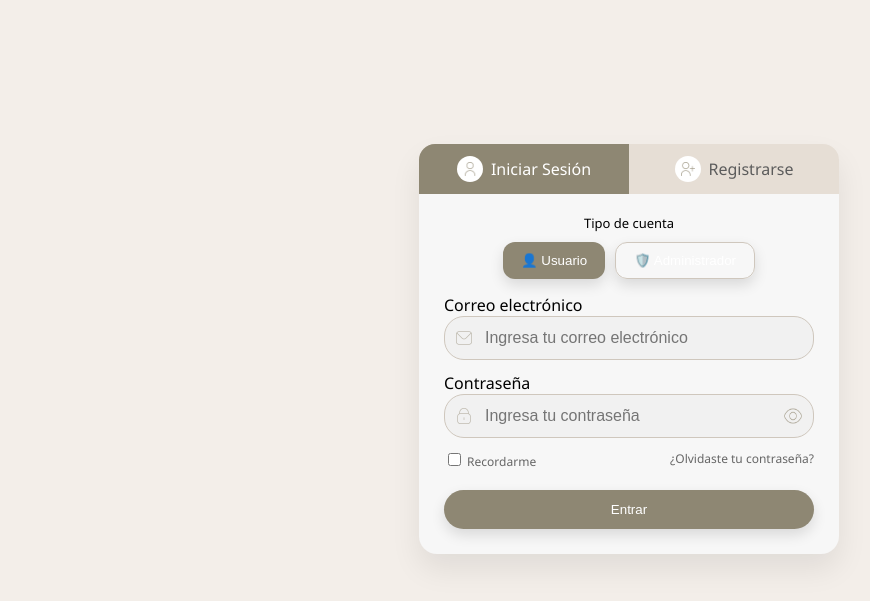
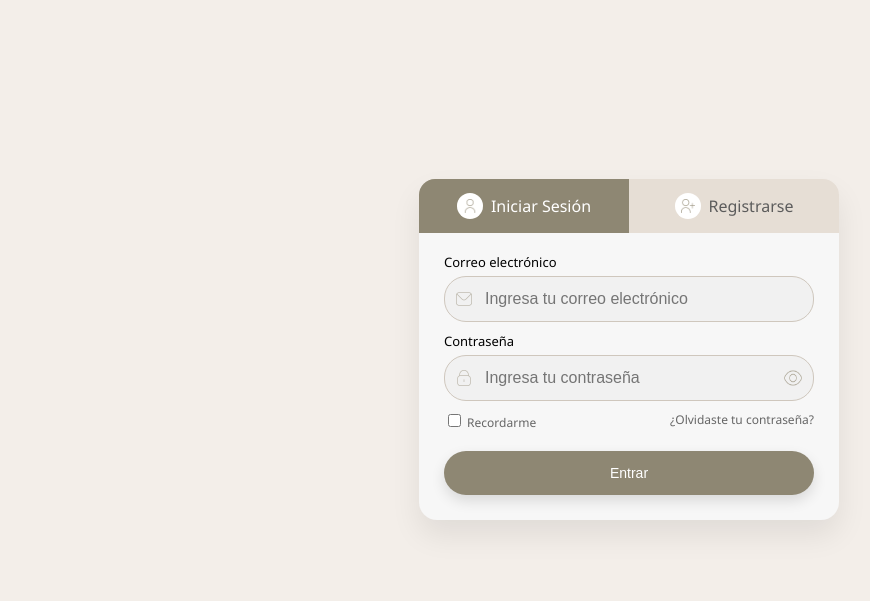
Before and after one commit to CNGamboardz/MoodCare, a website: page moodcare/public/login.html in a window 1280 px wide. Shown: the part 51-652 px from the top of the page, without its empty margins (11-881 px from the left). Drawn offline with Linux system fonts and the light colour scheme.

Commit message:
arreglitos

```diff
--- a/moodcare/public/login.html
+++ b/moodcare/public/login.html
@@ -17,7 +17,7 @@
 
   <div class="login-container">
 
-    <!-- 🔥 TABS -->
+    <!-- TABS -->
     <div class="login-tabs">
       <div class="login-tab active">
         <div class="login-icon-circle">
@@ -34,23 +34,15 @@
       </div>
     </div>
 
-    <!-- TIPO CUENTA -->
-    <p class="login-type-title">Tipo de cuenta</p>
-
-    <div class="login-type">
-      <button class="type-btn active">👤 Usuario</button>
-      <button class="type-btn">🛡️ Administrador</button>
-    </div>
-
     <!-- CORREO -->
-    <label>Correo electrónico</label>
+    <label class="login-label">Correo electrónico</label>
     <div class="login-input-box">
       <img src="image/registro_correo_icon.png" class="icon-left">
       <input id="correo" placeholder="Ingresa tu correo electrónico">
     </div>
 
     <!-- PASSWORD -->
-    <label>Contraseña</label>
+    <label class="login-label">Contraseña</label>
     <div class="login-input-box">
       <img src="image/registro_contraseña.png" class="icon-left">
 
@@ -65,6 +57,7 @@
       <span>¿Olvidaste tu contraseña?</span>
     </div>
 
+    <!-- BOTÓN -->
     <button class="login-btn" onclick="login()">Entrar</button>
 
   </div>
--- a/moodcare/public/styles.css
+++ b/moodcare/public/styles.css
@@ -1279,7 +1279,7 @@ body.register-page {
 }
 
 /* ========================= */
-/*        LOGIN PRO          */
+/*        LOGIN NUEVO        */
 /* ========================= */
 
 body.login-page {
@@ -1315,7 +1315,7 @@ body.login-page {
   box-shadow: 0 15px 30px rgba(0,0,0,0.08);
 }
 
-/* ================= TABS ================= */
+/* TABS */
 .login-tabs {
   display: flex;
   background: #E6DED5;
@@ -1330,7 +1330,7 @@ body.login-page {
   justify-content: center;
   align-items: center;
   gap: 8px;
-  padding: 12px;
+  padding: 14px;
   cursor: pointer;
   color: #5c5c5c;
 }
@@ -1354,48 +1354,28 @@ body.login-page {
   width: 14px;
 }
 
-/* ================= TIPO ================= */
-.login-type-title {
-  text-align: center;
+/* LABEL */
+.login-label {
   font-size: 13px;
-  margin-bottom: 10px;
+  margin: 10px 0 5px;
+  display: block;
 }
 
-.login-type {
-  display: flex;
-  gap: 10px;
-  justify-content: center;
-  margin-bottom: 15px;
-}
-
-.type-btn {
-  padding: 10px 18px;
-  border-radius: 12px;
-  border: 1px solid #CFC7BD;
-  background: transparent;
-  cursor: pointer;
-}
-
-.type-btn.active {
-  background: #8E8773;
-  color: white;
-  border: none;
-}
-
-/* ================= INPUT ================= */
+/* INPUT */
 .login-input-box {
   position: relative;
-  margin-bottom: 12px;
+  margin-bottom: 10px;
 }
 
 .login-input-box input {
   width: 100%;
-  padding: 12px 40px;
-  border-radius: 20px;
+  padding: 13px 40px;
+  border-radius: 22px;
   border: 1px solid #CFC7BD;
   background: #F1F1F1;
 }
 
+/* ICONOS */
 .icon-left {
   position: absolute;
   left: 12px;
@@ -1413,7 +1393,7 @@ body.login-page {
   cursor: pointer;
 }
 
-/* ================= OPCIONES ================= */
+/* OPCIONES */
 .login-options {
   display: flex;
   justify-content: space-between;
@@ -1422,13 +1402,14 @@ body.login-page {
   color: #666;
 }
 
-/* ================= BOTON ================= */
+/* BOTÓN */
 .login-btn {
   width: 100%;
-  padding: 12px;
-  border-radius: 20px;
+  padding: 14px;
+  border-radius: 25px;
   border: none;
   background: #8E8773;
   color: white;
+  font-size: 14px;
   margin-top: 10px;
 }
```
Also changed, not shown: moodcare/public/uploads/1776900580598-.kf.webp (added), moodcare/public/uploads/1776923351396-danitop.jpeg (added).
